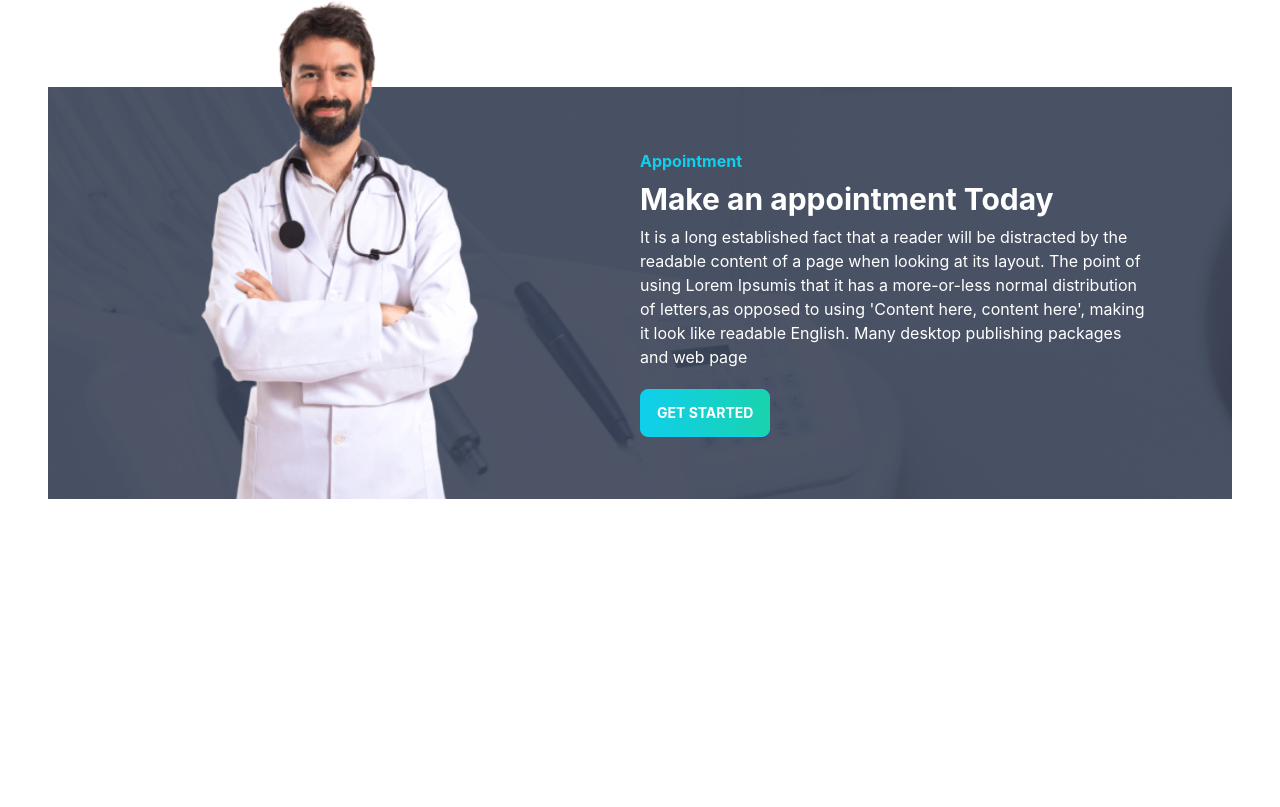
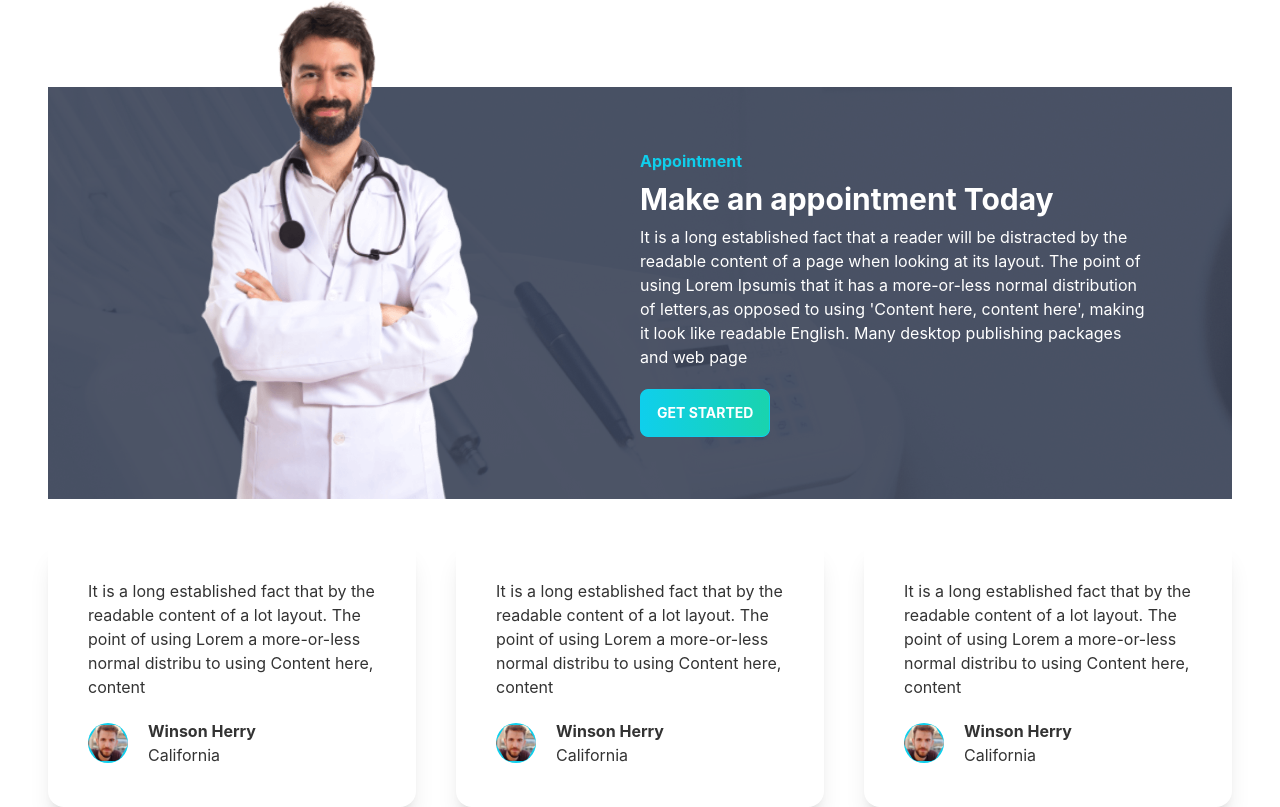
Before and after one commit to mdsoliman-byte/doctors-portal-client, a React (Create React App) app: page / in a window 1280 px wide. Shown: the part 2116-2923 px from the top of the page. Before the commit the page ends 2615 px from the top, so only its background shows below. Built offline with nearby package versions, Linux system fonts and the light colour scheme.

Commit message:
reviews section complite

```diff
--- a/src/Pages/Home/Home.js
+++ b/src/Pages/Home/Home.js
@@ -3,6 +3,7 @@ import Banner from '../Banner/Banner';
 import Exceptional from '../Exceptional/Exceptional';
 import HomeAppointment from '../HomeAppointment/HomeAppointment';
 import Info from '../Info/Info';
+import Reviews from '../Reviews/Reviews';
 import Services from '../Service/Services';
 
 const Home = () => {
@@ -13,6 +14,7 @@ const Home = () => {
             <Services></Services>
             <Exceptional></Exceptional>
             <HomeAppointment></HomeAppointment>
+            <Reviews></Reviews>
         </div>
     );
 };
--- /dev/null
+++ b/src/Pages/Reviews/ReviedCard.js
@@ -0,0 +1,21 @@
+import React from 'react';
+
+const ReviedCard = ({ reviewse }) => {
+    const { coustomarName, city, review, img } = reviewse
+    return (
+        <section className='card shadow-xl p-10'>
+            <p>{review}</p>
+            <div className='flex justify-start items-center mt-5'>
+                <div className=' bg-primary rounded-full '>
+                    <img src={img} className="h-10 w-10 mask mask-hexagon-2" alt="" />
+                </div>
+                <div className='ml-5'>
+                    <h1 className='font-bold'>{coustomarName}</h1>
+                    <h3>{city}</h3>
+                </div>
+            </div>
+        </section>
+    );
+};
+
+export default ReviedCard;
--- /dev/null
+++ b/src/Pages/Reviews/Reviews.js
@@ -0,0 +1,37 @@
+import React from 'react';
+import winsonHerry from "../../assets/images/people1.png"
+import ReviedCard from './ReviedCard';
+const Reviews = () => {
+    const data = [
+        {
+            _id: 1,
+            coustomarName: "Winson Herry",
+            city: "California",
+            review: "It is a long established fact that by the readable content of a lot layout. The point of using Lorem a more-or-less normal distribu to using Content here, content",
+            img: winsonHerry
+        },
+        {
+            _id: 2,
+            coustomarName: "Winson Herry",
+            city: "California",
+            review: "It is a long established fact that by the readable content of a lot layout. The point of using Lorem a more-or-less normal distribu to using Content here, content",
+            img: winsonHerry
+        },
+        {
+            _id: 3,
+            coustomarName: "Winson Herry",
+            city: "California",
+            review: "It is a long established fact that by the readable content of a lot layout. The point of using Lorem a more-or-less normal distribu to using Content here, content",
+            img: winsonHerry
+        },
+    ]
+    return (
+        <div className='grid sm:grid-cols-1 md:grid-cols-2 lg:grid-cols-3 gap-10 mt-10'>
+            {
+                data.map(dat => <ReviedCard reviewse={dat}></ReviedCard>)
+            }
+        </div>
+    );
+};
+
+export default Reviews;
```
